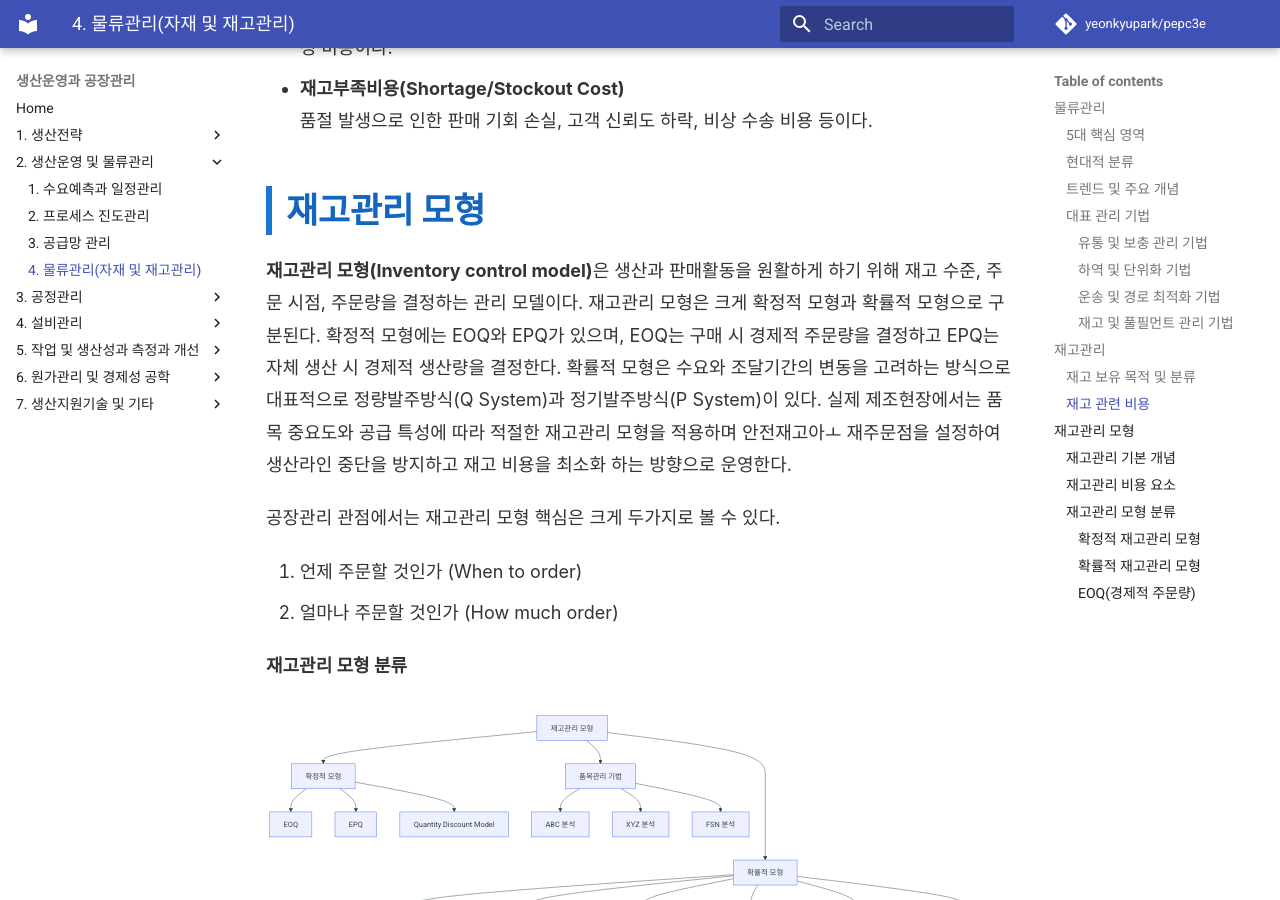
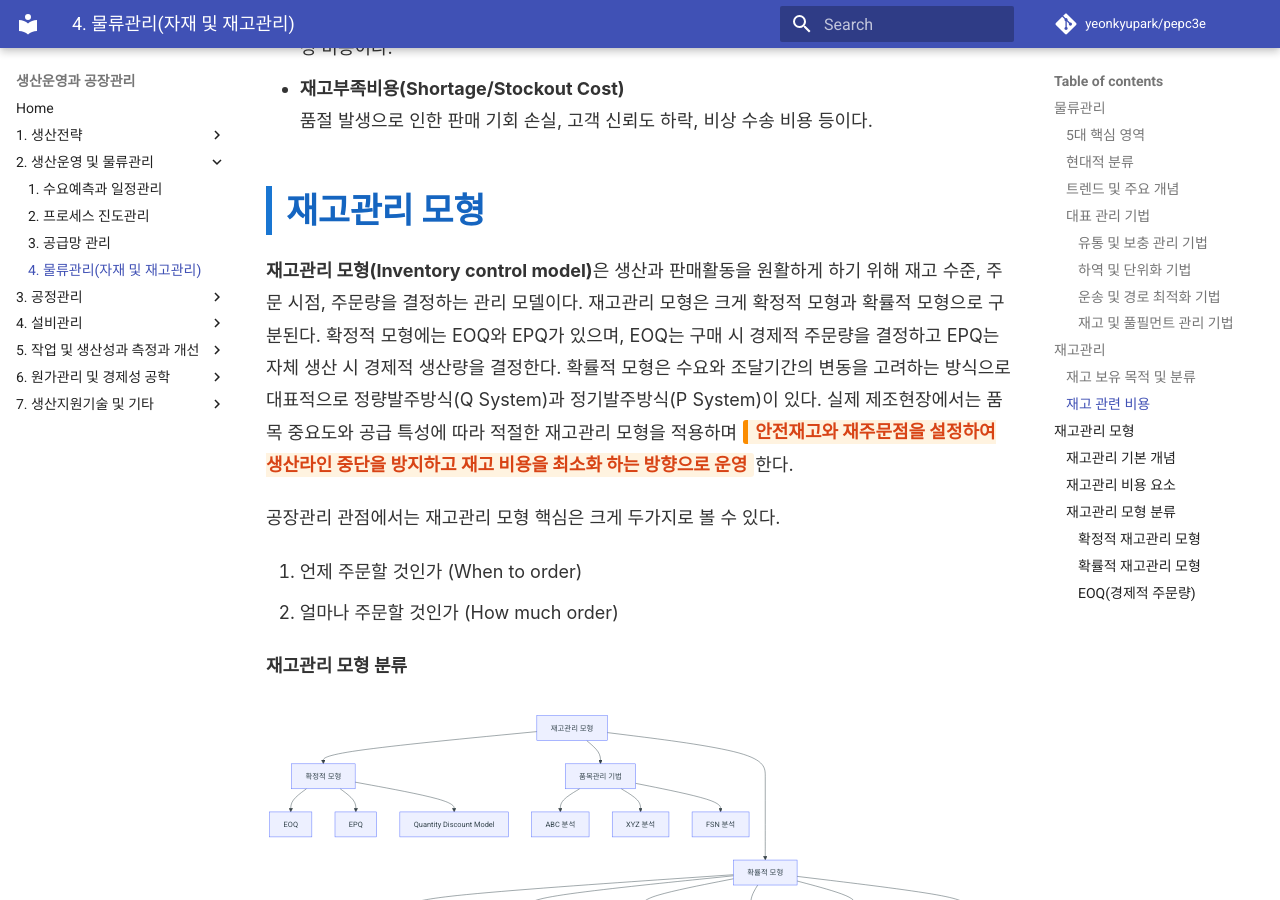
Before and after one commit to yeonkyupark/pepc3e, an MkDocs documentation site: the page built from docs/0204_logistics_material_and_inventory_management.md, in a window 1280 px wide and 900 px high, scrolled down 7713 px. Built offline with MkDocs 1.6.1 and Material for MkDocs 9.7.7, drawn with Linux system fonts in a browser that asks for light colours; comment, search, counter and statistics services are not loaded; some of the changed text lies outside the part shown.

Commit message:
Refine inventory management documentation
Updated flowchart and text formatting in the inventory management section for clarity.

````diff
--- a/docs/0204_logistics_material_and_inventory_management.md
+++ b/docs/0204_logistics_material_and_inventory_management.md
@@ -13,7 +13,7 @@
 
 ```mermaid
 flowchart LR
-    A[운송] --> B[보관] --> C[하역] D[포장] --> [정보]
+    A[운송] --> B[보관] --> C[하역] --> D[포장] --> [정보]
 ```
 
 1. **운송 관리 (Transportation Management)**
@@ -205,7 +205,7 @@
 
 ## 재고관리 모형
 
-**재고관리 모형(Inventory control model)**은 생산과 판매활동을 원활하게 하기 위해 재고 수준, 주문 시점, 주문량을 결정하는 관리 모델이다. 재고관리 모형은 크게 확정적 모형과 확률적 모형으로 구분된다. 확정적 모형에는 EOQ와 EPQ가 있으며, EOQ는 구매 시 경제적 주문량을 결정하고 EPQ는 자체 생산 시 경제적 생산량을 결정한다. 확률적 모형은 수요와 조달기간의 변동을 고려하는 방식으로 대표적으로 정량발주방식(Q System)과 정기발주방식(P System)이 있다. 실제 제조현장에서는 품목 중요도와 공급 특성에 따라 적절한 재고관리 모형을 적용하며 안전재고아ㅗ 재주문점을 설정하여 생산라인 중단을 방지하고 재고 비용을 최소화 하는 방향으로 운영한다.
+**재고관리 모형(Inventory control model)**은 생산과 판매활동을 원활하게 하기 위해 재고 수준, 주문 시점, 주문량을 결정하는 관리 모델이다. 재고관리 모형은 크게 확정적 모형과 확률적 모형으로 구분된다. 확정적 모형에는 EOQ와 EPQ가 있으며, EOQ는 구매 시 경제적 주문량을 결정하고 EPQ는 자체 생산 시 경제적 생산량을 결정한다. 확률적 모형은 수요와 조달기간의 변동을 고려하는 방식으로 대표적으로 정량발주방식(Q System)과 정기발주방식(P System)이 있다. 실제 제조현장에서는 품목 중요도와 공급 특성에 따라 적절한 재고관리 모형을 적용하며 <span class='hl'>안전재고와 재주문점을 설정하여 생산라인 중단을 방지하고 재고 비용을 최소화 하는 방향으로 운영</span>한다.
 
 공장관리 관점에서는 재고관리 모형 핵심은 크게 두가지로 볼 수 있다.
 
@@ -273,7 +273,7 @@
 
 
 1. **EOQ 모형**
-   주문비용과 재고보유비용 합을 최소화하는 최적 주문량을 경정하는 모형이다. 즉, **한 번 주문할 때 몇 개를 주문하는 것이 가장 경제적인가**에 대한 해결 모델이다. 연간 사용량이 일정하고 공급이 안정적이며 가격 변화가 적은 상황에 적합하다. 공장에서 사용하는 표준 볼트 주문을 그 예이다.
+   주문비용과 재고보유비용 합을 최소화하는 최적 주문량을 경정하는 모형이다. 즉, <span class='hl'>한 번 주문할 때 몇 개를 주문하는 것이 가장 경제적인가</span>에 대한 해결 모델이다. 연간 사용량이 일정하고 공급이 안정적이며 가격 변화가 적은 상황에 적합하다. 공장에서 사용하는 표준 볼트 주문을 그 예이다.
 2. **EPQ 모형**
    제품을 외부에서 구매하는 것이 아니라 자체 생산하는 경우 경제적 생산량을 결정하는 모형이다.
 
````
